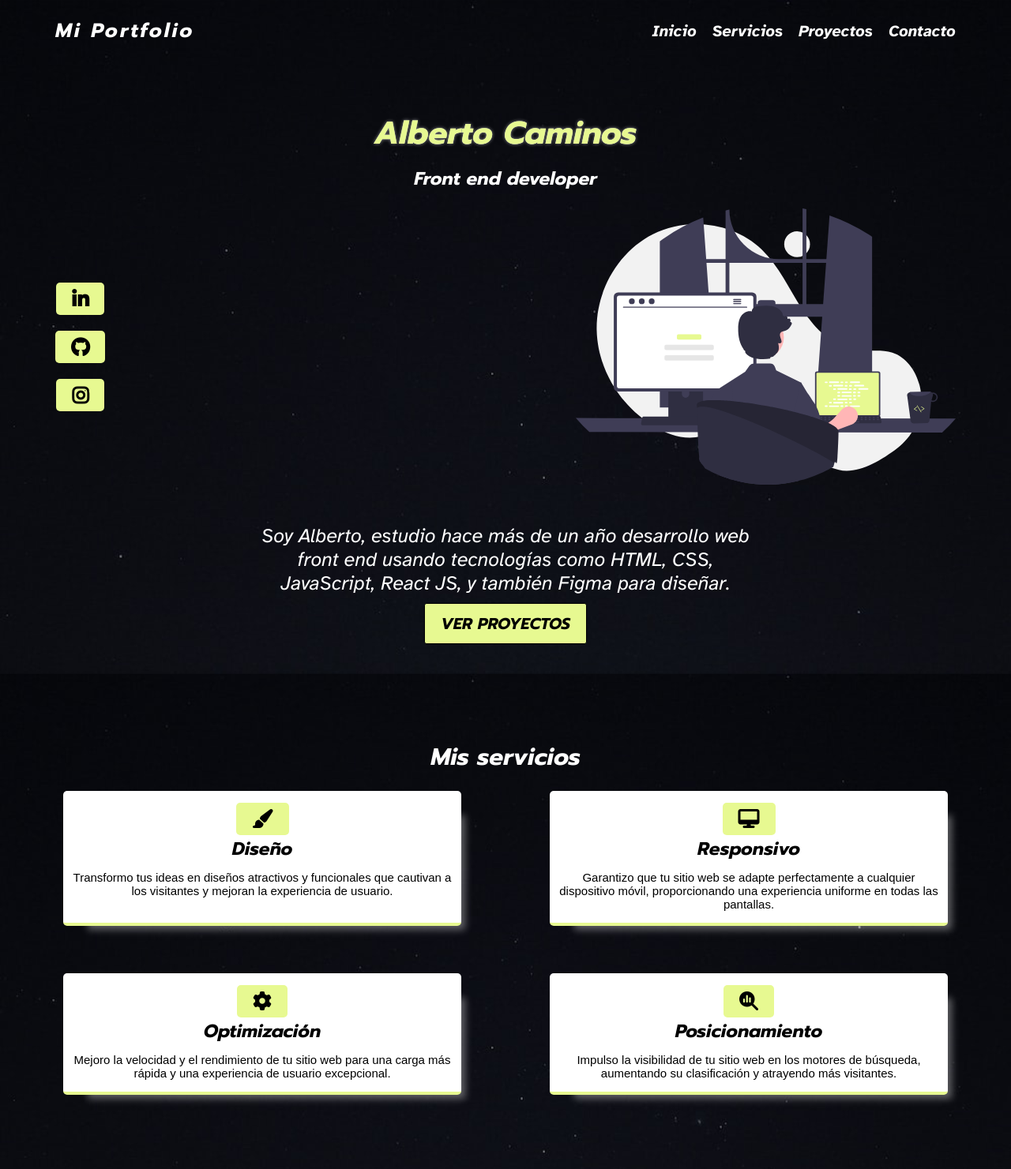
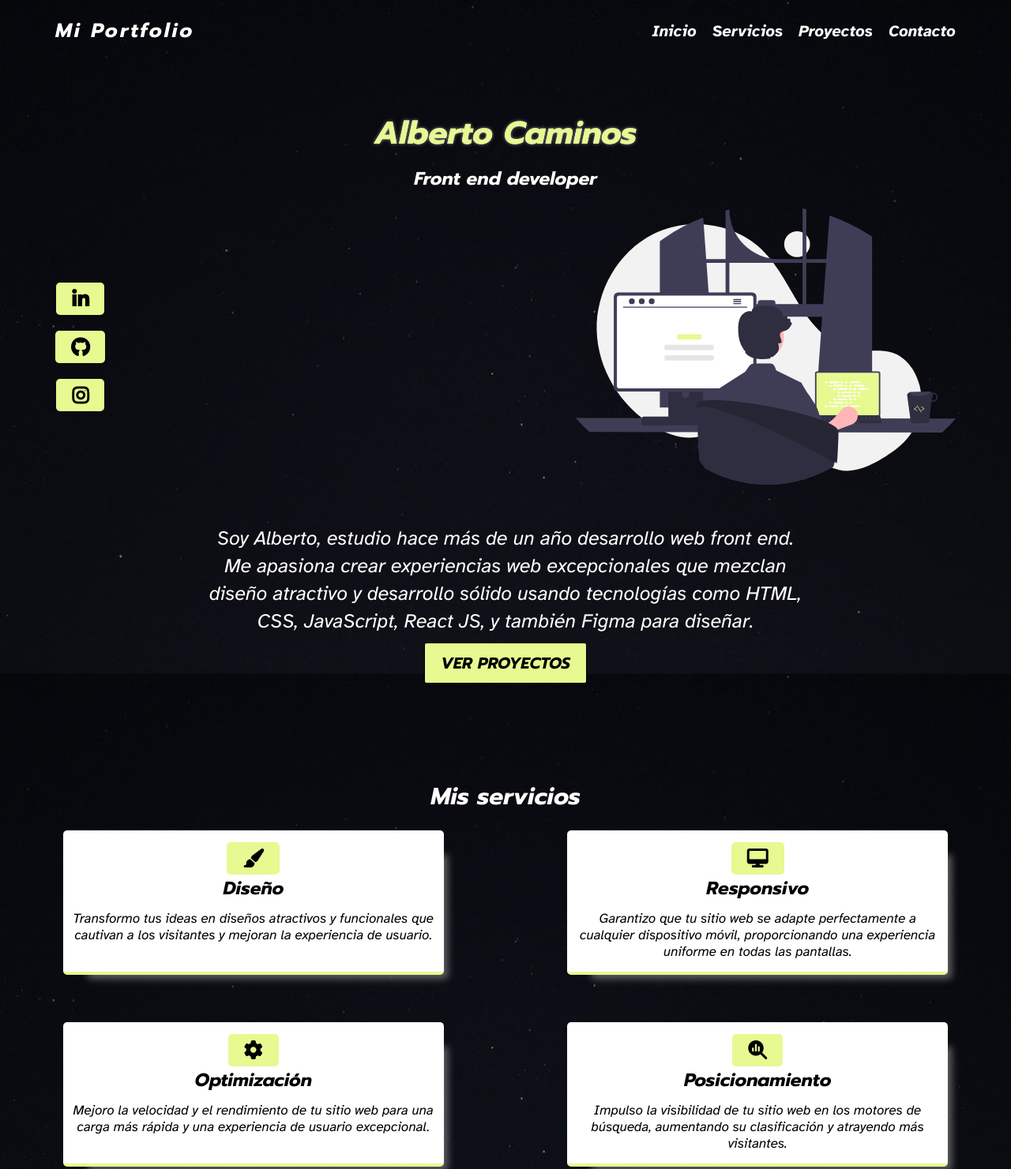
Before and after one commit to AlbeerC/portfolio-freelancer, a website: page index.html in a window 1280 px wide. Shown: the top 1481 px of the page at 79% size. Drawn offline with Linux system fonts and the light colour scheme.

Commit message:
little changes

```diff
--- a/index.html
+++ b/index.html
@@ -44,7 +44,7 @@
             </section>
 
             <div class="about-me container">
-                <p>Soy Alberto, estudio hace más de un año desarrollo web front end usando tecnologías como HTML, CSS, JavaScript, React JS, y también Figma para diseñar.</p>
+                <p>Soy Alberto, estudio hace más de un año desarrollo web front end. Me apasiona crear experiencias web excepcionales que mezclan diseño atractivo y desarrollo sólido usando tecnologías como HTML, CSS, JavaScript, React JS, y también Figma para diseñar.</p>
                 <button><a href="#projects">Ver proyectos</a></button>
             </div>
 
--- a/scss/_landing.scss
+++ b/scss/_landing.scss
@@ -10,6 +10,10 @@ main {
         @include animatedTitle;
         color: $yellow;
         font-size: 4rem;
+
+        @media (max-width: 768px) {
+            font-size: 3.2rem;
+        }
     }
 
     h2 {
@@ -44,11 +48,14 @@ main {
         }
 
         .illustration {
+
             img {
                 height: 22rem;
                 width: auto;
                 float: right;
                 margin-top: 5rem;
+                transition: all ease 1s;
+                animation: float 5s ease-in-out infinite;
 
                 @media (min-width: 992px) {
                     height: 35rem;
@@ -63,12 +70,12 @@ main {
         text-align: center;
 
         p {
-            line-height: 3rem;
+            line-height: 3.5rem;
             margin-bottom: 2rem;
             font-size: 1.7rem;
 
             @media (min-width: 992px) {
-                max-width: 50vw;
+                max-width: 60vw;
                 margin: 1rem auto;
                 font-size: 2.5rem;
             }
@@ -105,3 +112,16 @@ main {
         }
     }
 }
+
+
+@keyframes float {
+    0% {
+      transform: translatey(0px);
+      }
+    50% {
+      transform: translatey(-20px);
+      }
+    100% {
+      transform: translatey(0px);
+      }
+  }
--- a/scss/_services.scss
+++ b/scss/_services.scss
@@ -34,7 +34,7 @@
             cursor: default;
 
             @media (min-width: 992px) {
-                max-width: 45%;
+                max-width: 43%;
             }
 
             &:hover {
@@ -57,8 +57,7 @@
             }
 
             p {
-                font-family: Arial, Helvetica, sans-serif;
-                font-size: 1.5rem;
+                font-size: 1.7rem;
             }
         }
     }
```
Also changed, not shown: css/main.css, scss/_variables.scss (line endings or trailing spaces).
